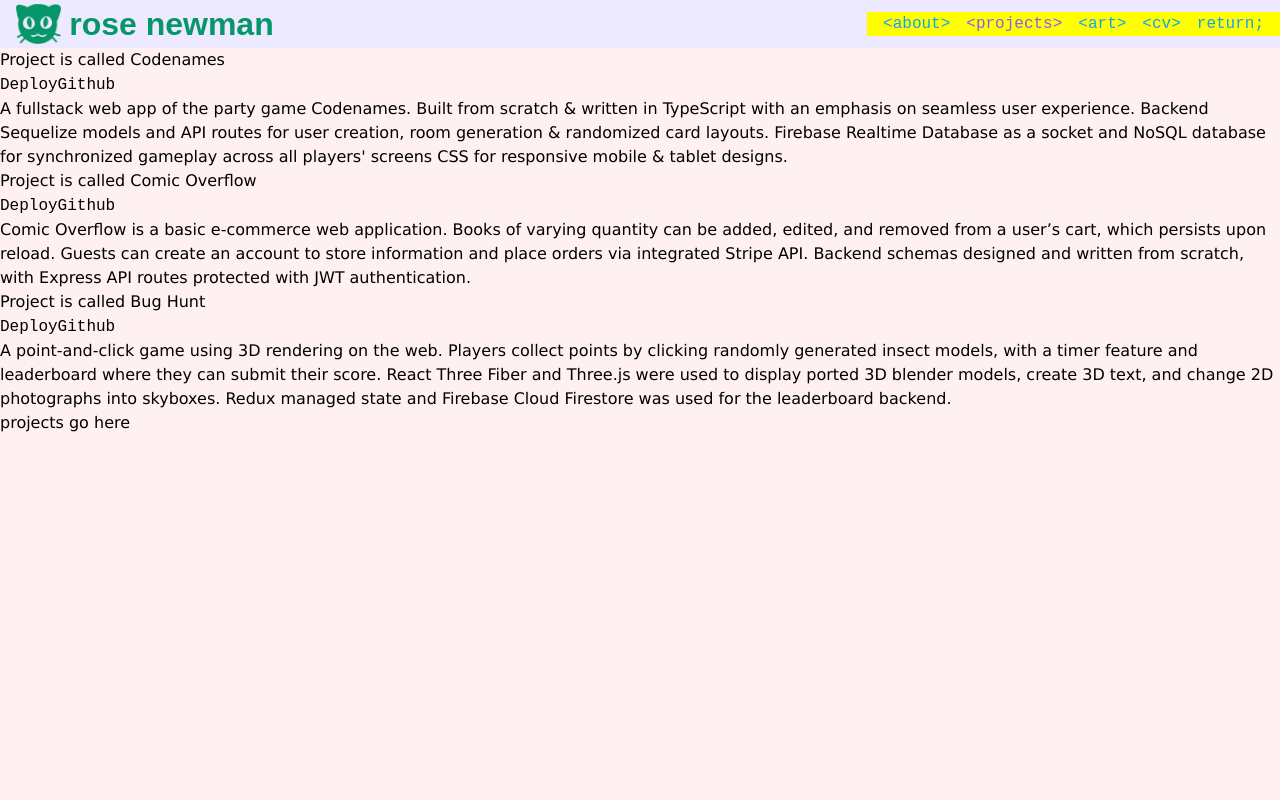
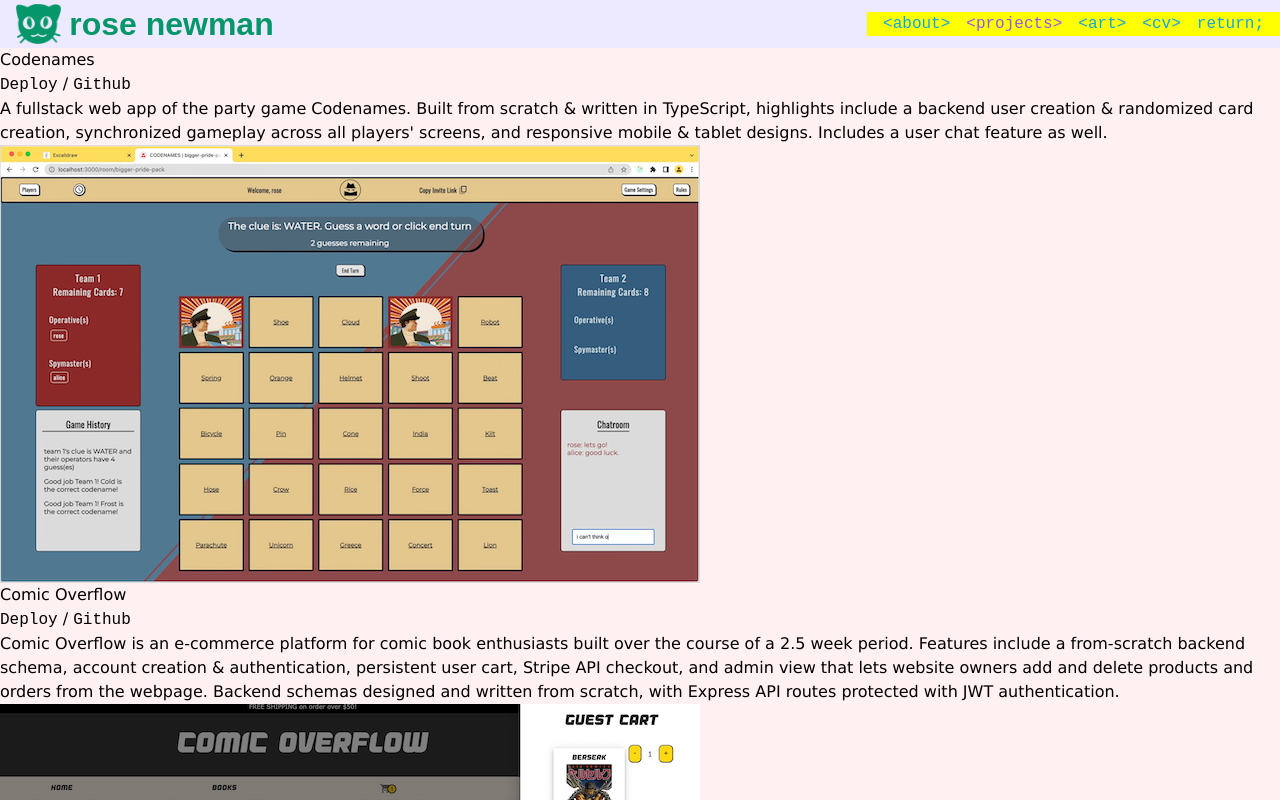
Before and after one commit to rosalie0/rosalie0.github.io, a React (Vite) app: page /projects in a window 1280 px wide. Shown: the top 800 px of the page. Built offline with nearby package versions, Linux system fonts and the light colour scheme; a web font is replaced by a local one.

Commit message:
changed filenames for project im ages to be consistent. editted descriptions, added a subtitle property.

```diff
--- a/src/components/projects/Projects.tsx
+++ b/src/components/projects/Projects.tsx
@@ -7,14 +7,14 @@ function Projects() {
       <div>
         {projects.map((project) => (
           <div key={project.title} className="">
-            <h4>Project is called {project.title}</h4>
-            <a href={project.deployLink}>Deploy</a>
+            <h4>{project.title}</h4>
+            <a href={project.deployLink}>Deploy</a> /{" "}
             <a href={project.githubLink}>Github</a>
             <p>{project.description}</p>
+            <img src={project.image} alt="Screenshot previewing the web app" />
           </div>
         ))}
       </div>
-      projects go here
     </div>
   );
 }
--- a/src/components/projects/projectData.ts
+++ b/src/components/projects/projectData.ts
@@ -1,21 +1,29 @@
 import codenamesImage from "../../assets/projects/codenames-preview700.png";
+import graceShopperImage from "../../assets/projects/grace-shopper-preview700.png";
+import bugHuntImage from "../../assets/projects/bug-hunt-preview700.png";
 
 class Project {
   deployLink: string;
   githubLink: string;
   title: string;
+  subtitle: string;
   description: string;
+  image: string;
 
   constructor(
     deployLink: string,
     githubLink: string,
     title: string,
-    description: string
+    subtitle: string,
+    description: string,
+    image: string
   ) {
     this.deployLink = deployLink;
     this.githubLink = githubLink;
     this.title = title;
+    this.subtitle = subtitle;
     this.description = description;
+    this.image = image;
   }
 }
 
@@ -23,31 +31,38 @@ const capstone = new Project(
   "https://codenames-0nt7.onrender.com/",
   "https://github.com/2208-Capstone-Team-2/codenames",
   "Codenames",
-  `A fullstack web app of the party game Codenames. Built from scratch & written in TypeScript with an emphasis on seamless user experience.
-Backend Sequelize models and API routes for user creation, room generation & randomized card layouts.
-Firebase Realtime Database as a socket and NoSQL database for synchronized gameplay across all players' screens
-CSS for responsive mobile & tablet designs.
-`
+  "Online multiplayer card game",
+  `A fullstack web app of the party game Codenames.
+  Built from scratch & written in TypeScript, highlights include a backend user creation & randomized card creation, synchronized gameplay across all players' screens, and responsive mobile & tablet designs.
+  Includes a user chat feature as well.
+`,
+  codenamesImage
 );
+
 const graceShopper = new Project(
   "https://comic-overflow.onrender.com/",
   "https://github.com/2208-GS-Team-1/Comic-Overflow",
   "Comic Overflow",
-  `Comic Overflow is a basic e-commerce web application. Books of varying quantity can be added, edited, and removed from a user’s cart, which persists upon reload.
-Guests can create an account to store information and place orders via integrated Stripe API.
-Backend schemas designed and written from scratch, with Express API routes protected with JWT authentication.
-`
+  "E-Commerce Site",
+  `Comic Overflow is an e-commerce platform for comic book enthusiasts built over the course of a 2.5 week period.
+  Features include a from-scratch backend schema, account creation & authentication, persistent user cart, Stripe API checkout, and admin view that lets website owners add and delete products and orders from the webpage.
+  Backend schemas designed and written from scratch, with Express API routes protected with JWT authentication.
+`,
+  graceShopperImage
 );
 
 const stackathon = new Project(
   "https://bug-hunt.onrender.com/",
   "https://github.com/rosalie0/Bug-Hunt",
   "Bug Hunt",
+  "Singleplayer 3D Web Game",
   `A point-and-click game using 3D rendering on the web. Players collect points by clicking randomly generated insect models, with a timer feature and leaderboard where they can submit their score.
 React Three Fiber and Three.js were used to display ported 3D blender models, create 3D text, and change 2D photographs into skyboxes.
 Redux managed state and Firebase Cloud Firestore was used for the leaderboard backend.
-`
+`,
+  bugHuntImage
 );
+
 const projects = [capstone, graceShopper, stackathon];
 
 export { projects };
```
Also changed, not shown: src/assets/projects/bug-hunt-preview700.png (renamed from src/assets/projects/bug-hunt-preview-700.png), src/assets/projects/grace-shopper-preview700.png (renamed from src/assets/projects/grace-shopper-preview.png).
